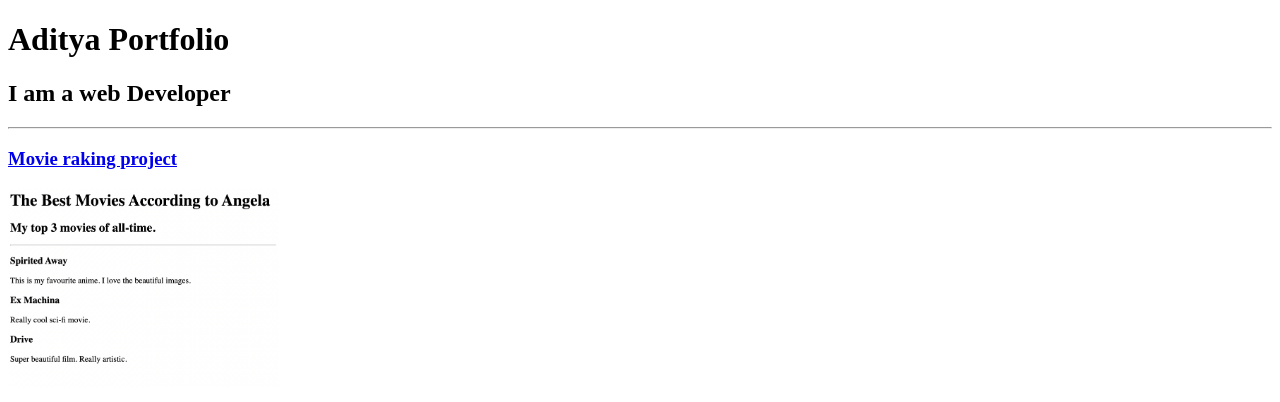
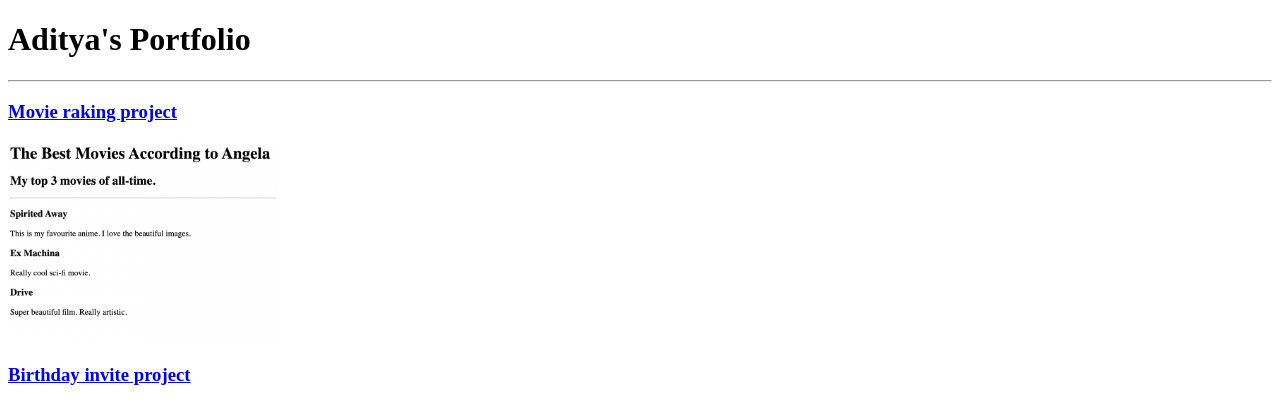
Before and after one commit to AdityaKoyalkar/html-portfolio, a plain HTML site: page index.html in a window 1280 px wide. Shown: the top 402 px of the page. Drawn offline with Linux system fonts and the light colour scheme.

Commit message:
modified index.html

```diff
--- a/index.html
+++ b/index.html
@@ -1,36 +1,23 @@
 <!-- TODO 1: Create the HTML Boilerplate -->
 <!DOCTYPE html>
 <html lang="en">
-<head>
-    <meta charset="UTF-8">
+  <head>
+    <meta charset="UTF-8" />
     <title>Portfolio</title>
-</head>
-<body>
-    <h1>Aditya Portfolio</h1>
-    <h2>I am a web Developer</h2>
-    <hr/>
+  </head>
+  <body>
+    <h1>Aditya's Portfolio</h1>
+    <hr />
     <h3><a href="./public/movie-ranking.html">Movie raking project</a></h3>
-    <img src="./assets/images/movie-ranking.png" height="200"/>
+    <img src="./assets/images/movie-ranking.png" height="200" />
 
     <h3><a href="./public/birthday-invite.html">Birthday invite project</a></h3>
     <h3>preview</h3>
-    <img src="./assets/images/birthday-invite.png" height="200"/>
-    <hr/>
-    <h5><a href="./public/about.html">About Me</a><a href="./public/contact.html">Contact Me</a></h5>
-
-</body>
+    <img src="./assets/images/birthday-invite.png" height="200" />
+    <hr />
+    <h5>
+      <a href="./public/about.html">About Me</a
+      ><a href="./public/contact.html">Contact Me</a>
+    </h5>
+  </body>
 </html>
-
-<!-- TODO 2: Add Your previous projects' HTML into the public folder -->
-
-<!-- TODO 3: Take screenshots of your project previews and add the images to the images folder -->
-
-<!-- TODO 4: Add titles/subtitles etc. -->
-
-<!-- TODO 5: Add a link to the project pages -->
-
-<!-- TODO 6: Add images to show the project previews
-HINT for TODO 6: You can use the height attribute set to 200 to make the image smaller:
-https://developer.mozilla.org/en-US/docs/Web/HTML/Element/img#attr-height -->
-
-<!-- TODO 7: Add the Contact Me and About Me page links -->
```
